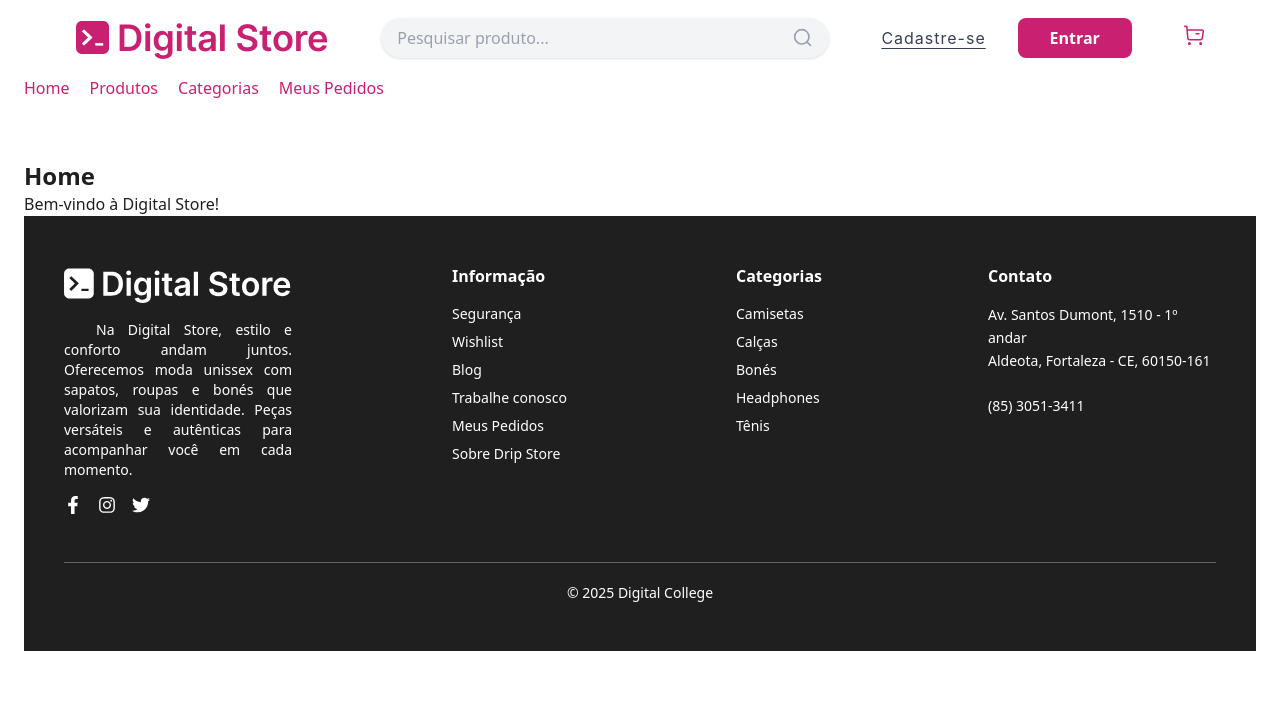
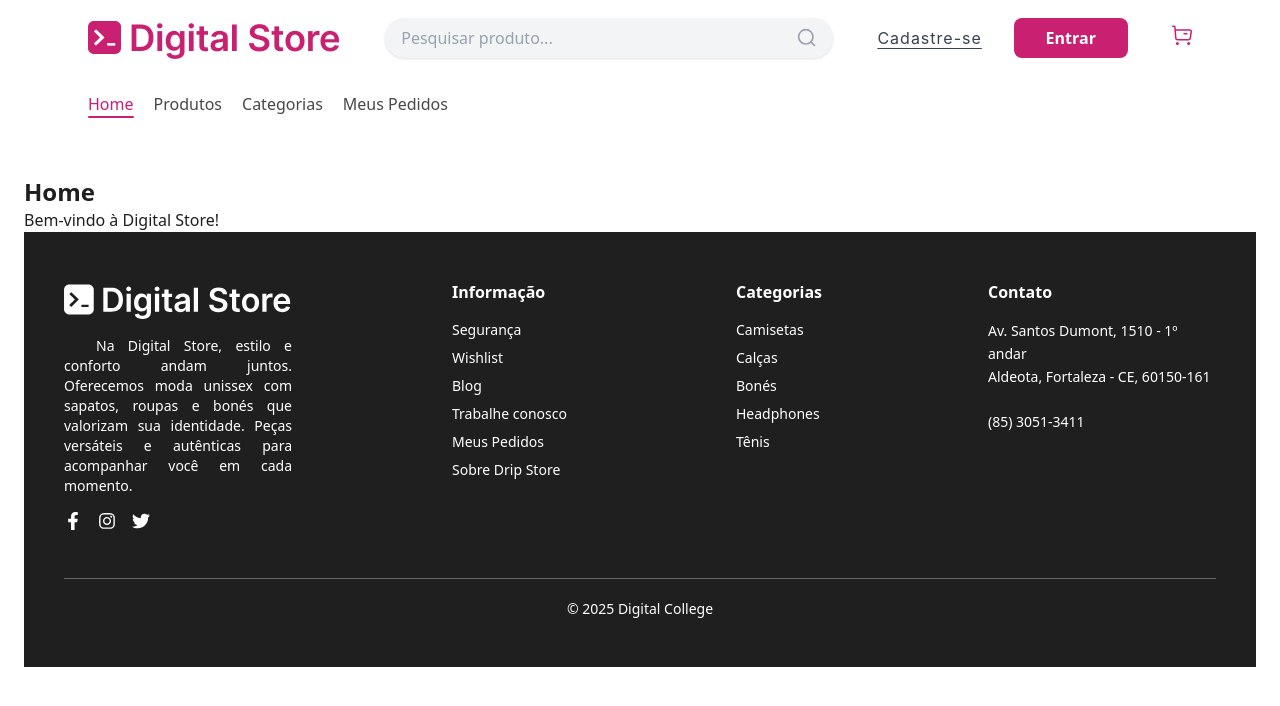
Before and after one commit to Markus328/digital-store, a React (Vite) app: page / in a window 1280 px wide. Shown: the top 706 px of the page. Built offline with nearby package versions, Linux system fonts and the light colour scheme.

Commit message:
Estila a NavBar e integra ela melhor no Header

```diff
--- a/src/components/Header.jsx
+++ b/src/components/Header.jsx
@@ -5,9 +5,10 @@ import MiniCart from "../assets/mini-cart.svg";
 const Header = () => {
   return (
     <>
-      <header>
-        <div className="flex justify-evenly mb-4 items-center">
+      <header className="flex flex-col px-16 gap-4">
+        <div className="flex justify-between mb-4 items-center">
           <div>
+            {/* FIXME: usar svg ao invés de png */}
             <img src={Logo} alt="logo" />
           </div>
 
--- a/src/components/NavBar.jsx
+++ b/src/components/NavBar.jsx
@@ -1,8 +1,36 @@
-import { Link } from "react-router-dom";
+import { NavLink } from "react-router-dom";
+import styled from "styled-components";
 
+const LinkContainer = styled.div`
+  position: relative;
+  .active::before {
+    content: "";
+    position: absolute;
+    bottom: -2px;
+    left: 0px;
+    width: 100%;
+    height: 2px;
+    border-radius: 2px;
+    background-color: var(--primary);
+  }
+`;
+const Link = ({ to, children }) => {
+  return (
+    <LinkContainer>
+      <NavLink
+        to={`${to}`}
+        className={({ isActive }) =>
+          isActive ? "text-(--primary) active" : "text-(--dark-gray-2)"
+        }
+      >
+        {children}
+      </NavLink>
+    </LinkContainer>
+  );
+};
 const NavBar = () => {
   return (
-    <nav className="flex gap-5 text-(--primary)">
+    <nav className="flex gap-5 text-base">
       <Link to="/">Home</Link>
       <Link to="/produtos">Produtos</Link>
       <Link to="/categorias">Categorias</Link>
```
